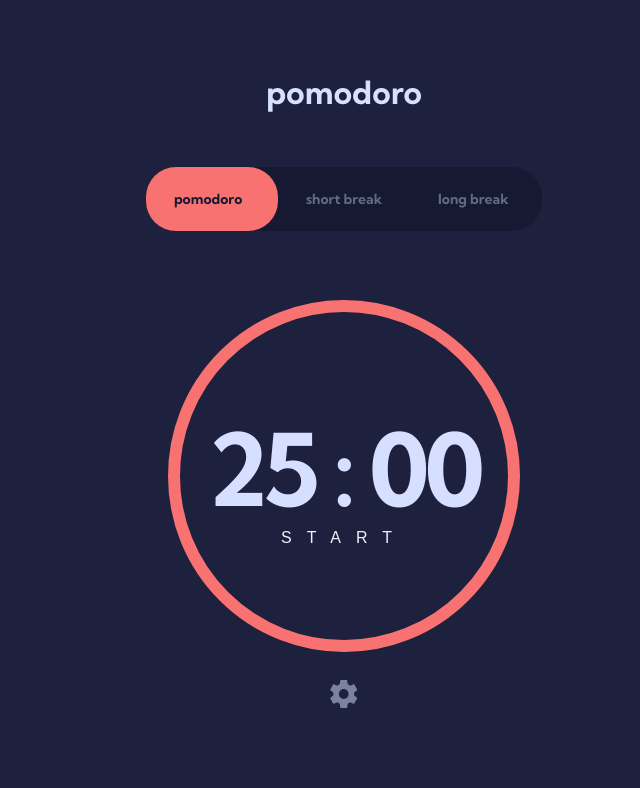
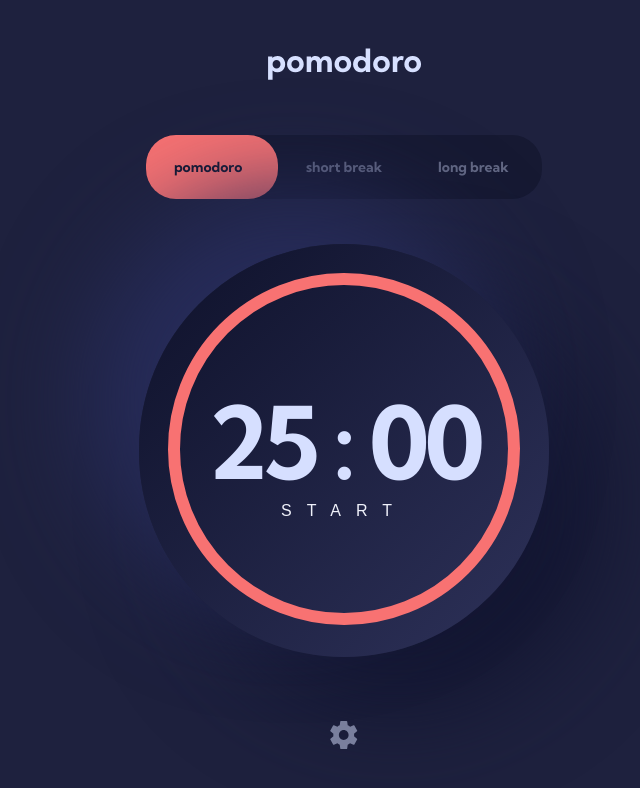
Before and after one commit to gabLaroche/fm-pomodoro-app, a Vue app: page / in a window 1280 px wide. Shown: the top 788 px of the page, without its empty margins (296-936 px from the left). Built offline with nearby package versions, Linux system fonts and the light colour scheme.

Commit message:
Add bg and drop shadow to timer

```diff
--- a/src/components/app-timer/app-timer.scss
+++ b/src/components/app-timer/app-timer.scss
@@ -1,5 +1,9 @@
 .app-timer {
   position: relative;
+  background: linear-gradient(315deg, #2E325A 0%, #0E112A 100%);
+  box-shadow: -50px -50px 100px #272C5A, 50px 50px 100px #121530;
+  border-radius: 400px;
+  margin-bottom: 6.3rem;
 }
 
 .app-timer__container {
--- a/src/components/progress-bar/ProgressBar.vue
+++ b/src/components/progress-bar/ProgressBar.vue
@@ -1,5 +1,5 @@
 <template>
-  <canvas ref="canvas" width="400" height="400" />
+  <canvas ref="canvas" width="410" height="410" />
 </template>
 
 <script>
@@ -32,7 +32,7 @@ export default {
     draw() {
       const percentage = this.percentage === 0 ? 100 : this.percentage;
       const ctx = this.$refs.canvas.getContext('2d');
-      ctx.clearRect(0, 0, 400, 400);
+      ctx.clearRect(0, 0, 410, 410);
       const start = 4.71;
       const diff = (percentage / 100) * Math.PI * 2;
 
@@ -40,7 +40,7 @@ export default {
       ctx.lineWidth = 12;
       ctx.lineCap = 'round';
       ctx.beginPath();
-      ctx.arc(200, 200, 170,  start, diff + start, false);
+      ctx.arc(205, 205, 170,  start, diff + start, false);
       ctx.stroke();
     }
   },
```
Also changed, not shown: 1 other file (tests, documents, lock files or other folders).
